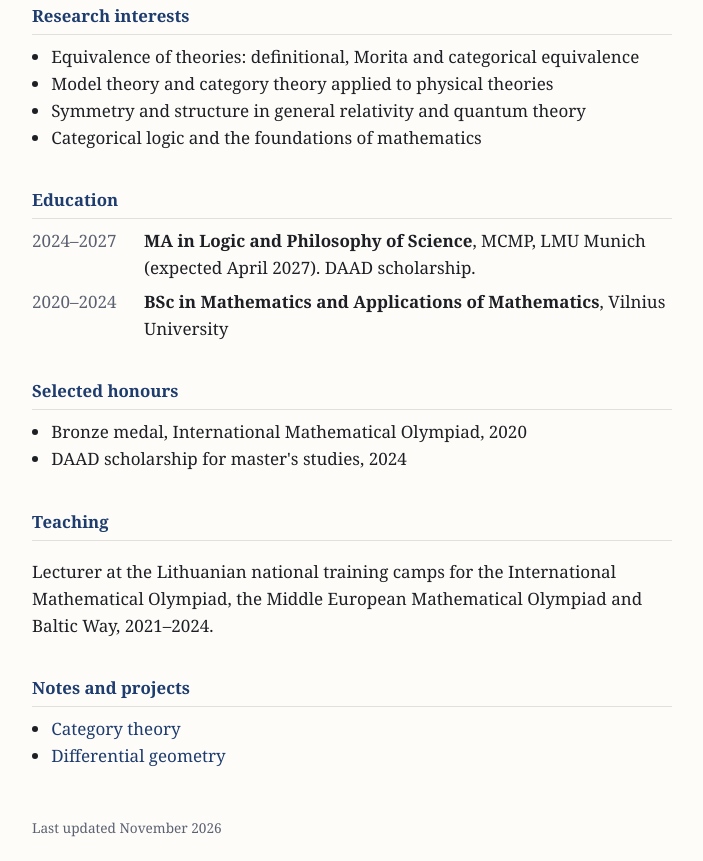
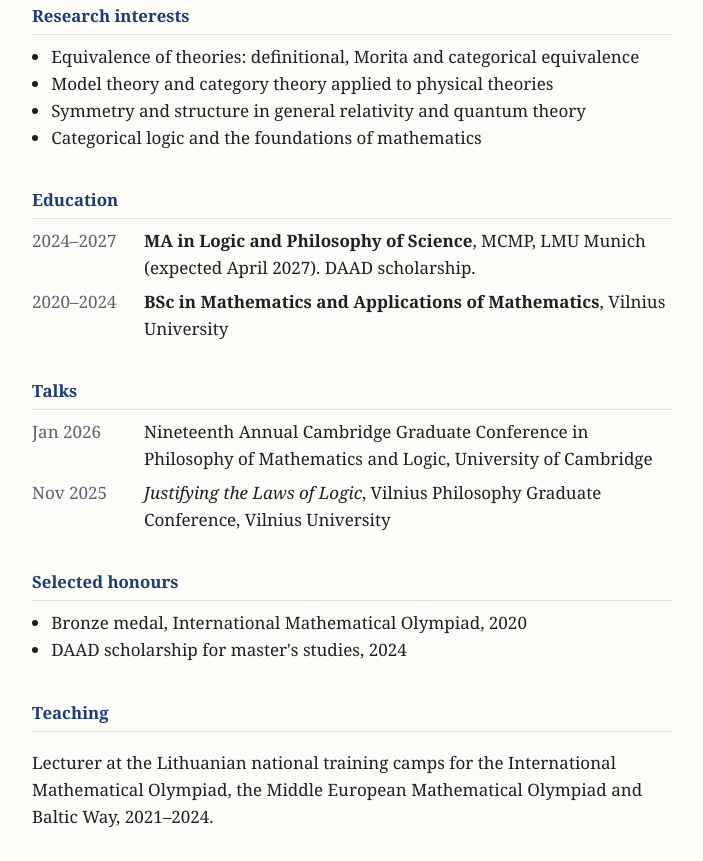
Before and after one commit to sketch-of-an-elephant/aleksandras-melnik, a plain HTML site: page index.html in a window 1280 px wide. Shown: the part 499-1360 px from the top of the page, without its empty margins (288-991 px from the left). Drawn offline with Linux system fonts and the light colour scheme.

Commit message:
Add Cambridge and Vilnius graduate conference talks
Co-Authored-By: Claude Opus 5.5 <noreply@anthropic.com>
Claude-Session: https://claude.ai/code/session_01PQZwPMxh8jMbmnubSMLzee

```diff
--- a/index.html
+++ b/index.html
@@ -44,6 +44,14 @@
   </section>
 
   <section>
+    <h2>Talks</h2>
+    <dl>
+      <dt>Jan 2026</dt><dd>Nineteenth Annual Cambridge Graduate Conference in Philosophy of Mathematics and Logic, University of Cambridge</dd>
+      <dt>Nov 2025</dt><dd><em>Justifying the Laws of Logic</em>, Vilnius Philosophy Graduate Conference, Vilnius University</dd>
+    </dl>
+  </section>
+
+  <section>
     <h2>Selected honours</h2>
     <ul>
       <li>Bronze medal, International Mathematical Olympiad, 2020</li>
```
Also changed, not shown: 1 other file.
